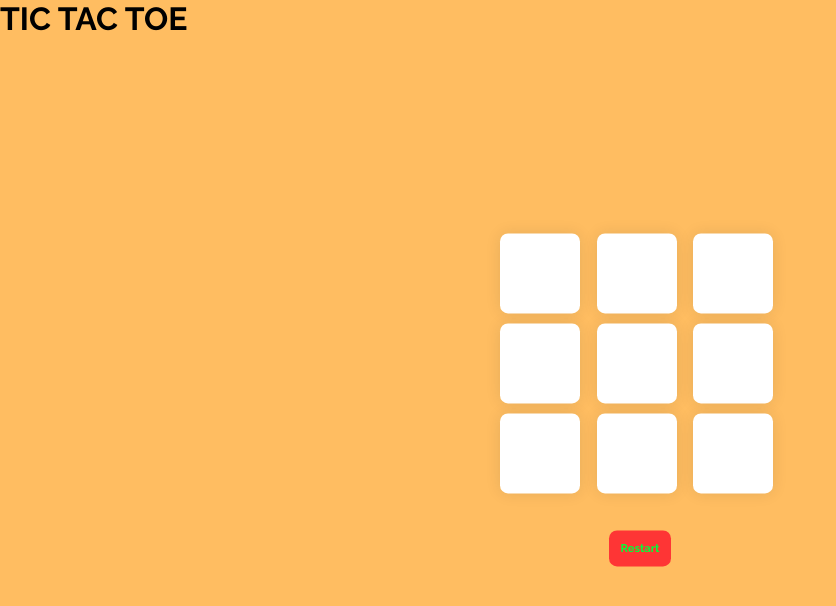
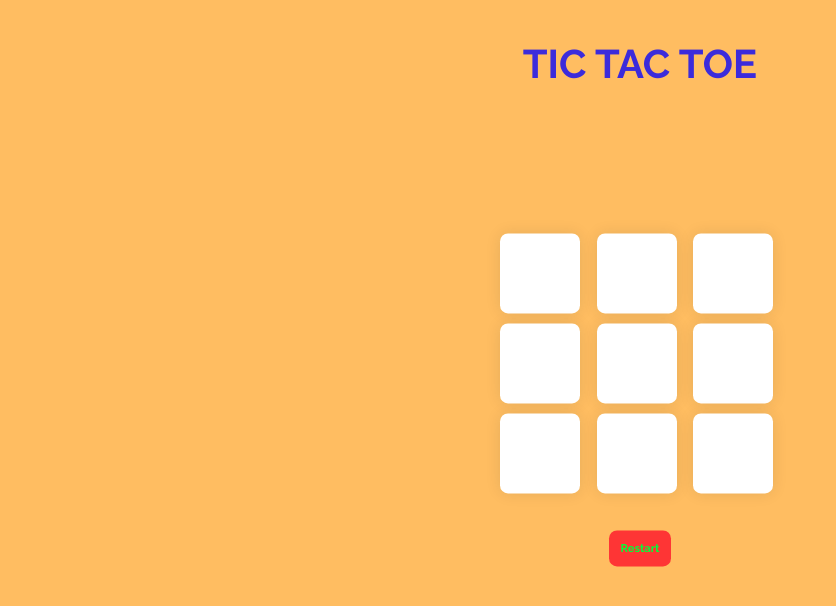
Before and after one commit to Sweta2004/javascript-tic-tac-toe, a plain HTML site: page index.html in a window 1280 px wide. Shown: the whole page, without its empty margins (0-836 px from the left). Drawn offline with Linux system fonts and the light colour scheme.

Commit message:
style.css

```diff
--- a/style.css
+++ b/style.css
@@ -11,6 +11,12 @@
   html {
     font-size: 16px;
   }
+  h1{
+        color: rgb(60, 43, 219);
+        text-align: center;
+        margin-top: 40px ;
+        font-size: 40px;
+    }
   .wrapper {
     position: absolute;
     transform: translate(-50%, -50%);
```
